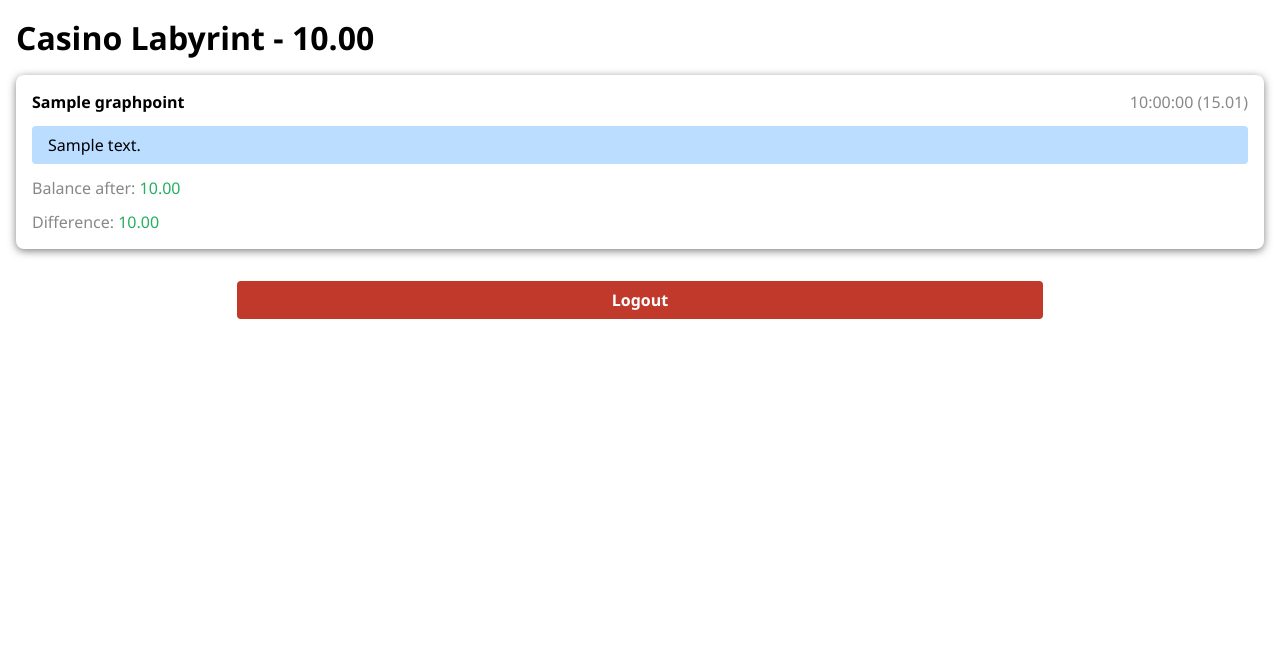
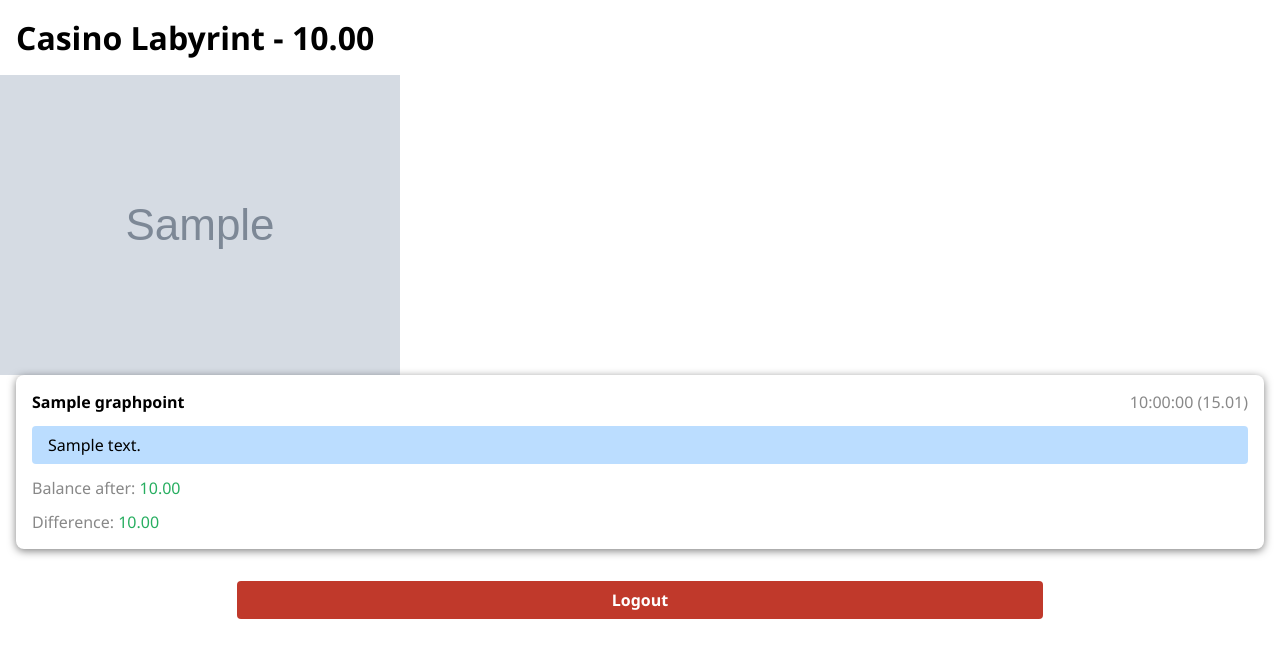
Before and after one commit to ticvac/casino_labyrint, a Django app: page / in a window 1280 px wide. Shown: the top 658 px of the page. Run offline with Django 5.2, Linux system fonts and the light colour scheme; a user stored in the database is signed in; tables that the repository leaves empty hold one stand-in row (values such as "Sample post"); grey boxes marked "Sample" are stand-in pictures.

Commit message:
asaaaaaa images random acheivements any na co koukas ???????

```diff
--- /dev/null
+++ b/game/static/game/js/achievements_click.js
@@ -0,0 +1,8 @@
+document.addEventListener("DOMContentLoaded", function() {
+    const achievementIcons = document.querySelectorAll(".achievement-icon");
+    achievementIcons.forEach(icon => {
+        icon.addEventListener("click", function() {
+            alert("Achievement unlocked: " + this.dataset.text);
+        });
+    });
+});
--- a/game/templates/game/master.html
+++ b/game/templates/game/master.html
@@ -7,12 +7,18 @@
     <link rel="stylesheet" href="{% static 'game/css/master.css' %}">
 
     {% block extra_head %}
+    <script src="{% static 'game/js/achievements_click.js' %}" defer></script>
     {% endblock %}
 </head>
 <body>
     {% block content %}
     <!-- Content will be injected here -->
     <h1>Casino Labyrint - {{ balance }}</h1>
+    <div class="achievements">
+        {% for a in user.achievements.all %}
+            <img class="achievement-icon" src="{% static 'game/images/' %}{{ a.image_name }}" alt="achievement" data-text="{{ a.text }}">
+        {% endfor %}
+    </div>
     <div class="visits">
         {% for visit in visits %}
             <div class="visit">
```
Also changed, not shown: game/static/game/css/master.css (+16 -0 lines), game/static/game/images/lion_face.png (added), game/static/game/images/motor_scooter.png (added), game/static/game/images/point_up.png (added), game/static/game/images/racehorse.png (added), game/static/game/images/sweat_drops.png (added), game/static/game/images/tumbler_glass.png (added).
